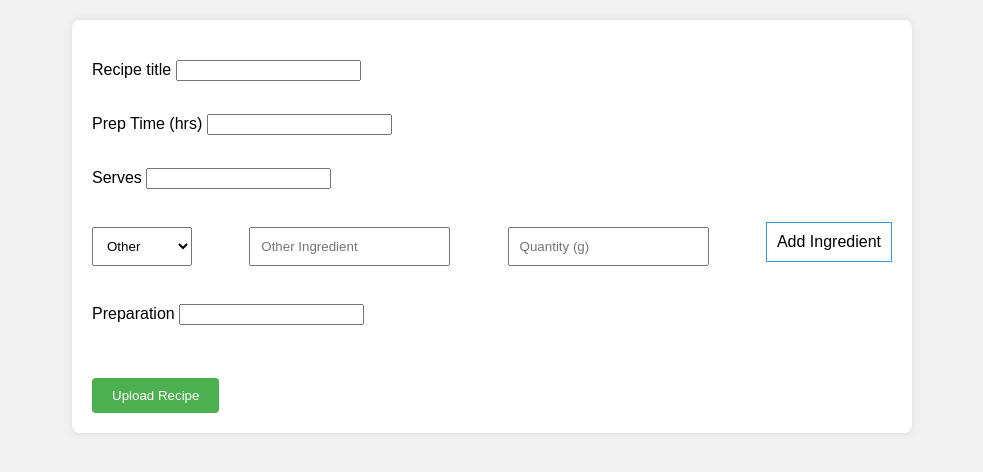
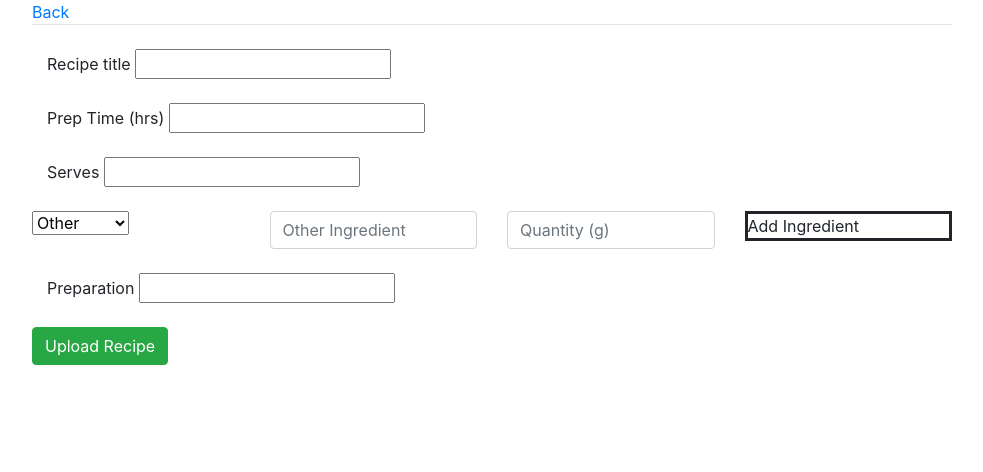
Before and after one commit to DanielHart-02/ECM2434-Group-4348-, a Django app: page /recipes/create in a window 1280 px wide. Shown: the top 472 px of the page, without its empty margins (148-1131 px from the left). Run offline with Django 5.2, Linux system fonts and the light colour scheme; data comes from the database, SQL or seed files in the repository.

Commit message:
Update create_recipe.html

```diff
--- a/ecm2434_coursework/recipes/templates/recipes/create_recipe.html
+++ b/ecm2434_coursework/recipes/templates/recipes/create_recipe.html
@@ -1,79 +1,5 @@
-<!DOCTYPE html>
-<html lang="en">
+{% extends 'recipes\base.html' %}
 
-<head>
-    <meta charset="UTF-8">
-    <meta name="viewport" content="width=device-width, initial-scale=1.0">
-    <title>recipe</title>
-
-    <style>
-        body {
-            font-family: Arial, sans-serif;
-            background-color: #f2f2f2;
-            margin: 0;
-            padding: 0;
-            box-sizing: border-box;
-        }
-
-        .container {
-            max-width: 800px;
-            margin: 20px auto;
-            background-color: #ffffff;
-            padding: 20px;
-            border-radius: 8px;
-            box-shadow: 0 0 10px rgba(0, 0, 0, 0.1);
-        }
-
-        form {
-            margin-top: 20px;
-        }
-
-        .col {
-            margin-bottom: 15px;
-        }
-
-        .row {
-            display: flex;
-            justify-content: space-between;
-        }
-
-        .form-select,
-        .form-control {
-            width: 100%;
-            padding: 10px;
-            margin: 5px 0;
-            box-sizing: border-box;
-        }
-
-        #button-add {
-            border: 1px solid #3498db;
-            padding: 10px;
-            cursor: pointer;
-            text-align: center;
-        }
-
-        #Ingredient-container {
-            margin-top: 20px;
-        }
-
-        button.btn-success {
-            background-color: #4caf50;
-            color: #fff;
-            padding: 10px 20px;
-            border: none;
-            border-radius: 4px;
-            cursor: pointer;
-        }
-
-        button.btn-success:hover {
-            background-color: #45a049;
-        }
-    </style>
-</head>
-
-<body>
-
-    <div class="container">
 {% block content %}
 <form method="POST" novalidate>
     {% csrf_token %}
@@ -95,21 +21,24 @@
         <div class="col">
             <select class="form-select" id="Ingredient-Selector">
                 <option selected>Other</option>
+
                 {% if ingredient_ratings %}
                 {% for rating in ingredient_ratings %}
-                                <option value="{{rating.ingredient}}">{{rating.ingredient}}</option>
+                <option value={{rating.ingredient}}>{{rating.ingredient}}</option>
                 {% endfor %}
                 {% endif %}
             </select>
         </div>
         <div class="col">
-                    <input id="Other-Ingredient-Input" type="text" class="form-control" placeholder="Other Ingredient" aria-label="Other Ingredient">
+            <input id="Other-Ingredient-Input" type="text" class="form-control" placeholder="Other Ingredient"
+                aria-label="Other Ingredient">
         </div>
         <div class="col">
-                    <input id="Ingredient_Amount" type="text" class="form-control" placeholder="Quantity (g)" aria-label="Quantity (g)">
+            <input id="Ingredient_Amount" type="text" class="form-control" placeholder="Quantity (g)"
+                aria-label="Quantity (g)">
         </div>
         <div class="col">
-                    <div id="button-add">Add Ingredient</div>
+            <div id="button-add" style="border: solid;">Add Ingredient</div>
         </div>
     </div>
     <br>
@@ -117,7 +46,10 @@
         {{ form.preparation.label}} {{ form.preparation }}
     </div>
     <br>
-            <div id="Ingredient-container"></div>
+
+    <div id="Ingredient-container">
+    </div>
+
     <button type="submit" class="btn btn-success">Upload Recipe</button>
 </form>
 
@@ -130,7 +62,7 @@
         const IngredientSelector = document.getElementById("Ingredient-Selector");
         const IngredientAmount = document.getElementById("Ingredient_Amount");
 
-                // check quantity is a positive integer
+        // check quantity is positive int
         if (!checkString(IngredientAmount.value)) {
             return;
         } else {
@@ -145,17 +77,20 @@
                 if (document.getElementById('id_ingredients').value != '') {
                     document.getElementById('id_ingredients').value += ',';
                 }
-                        document.getElementById('id_ingredients').value += document.getElementById("Other-Ingredient-Input").value;
+                document.getElementById('id_ingredients').value += document.getElementById("Other-Ingredient-Input").value
+
             } else {
+                console.log("test2")
                 newIngredient.innerText = IngredientSelector.options[IngredientSelector.selectedIndex].innerHTML + ' ' + "(" + IngredientAmount.value + "g)";
 
                 if (document.getElementById('id_ingredients').value != '') {
                     document.getElementById('id_ingredients').value += ',';
                 }
                 document.getElementById('id_ingredients').value += IngredientSelector.options[IngredientSelector.selectedIndex].innerHTML;
+
             }
 
-                    if (document.getElementById('id_quantities').value != '') {
+            if ( document.getElementById('id_quantities').value != '') {
                     document.getElementById('id_quantities').value += ',';
                 }
             document.getElementById('id_quantities').value += IngredientAmount.value;
@@ -164,13 +99,10 @@
         }
     }
 
+
     function checkString(string) {
         return /^[0-9]*$/.test(string);
     }
+
 </script>
 {% endblock %}
-    </div>
-
-</body>
-
-</html>
```
Lines whose indentation alone changed are shown as unchanged.
